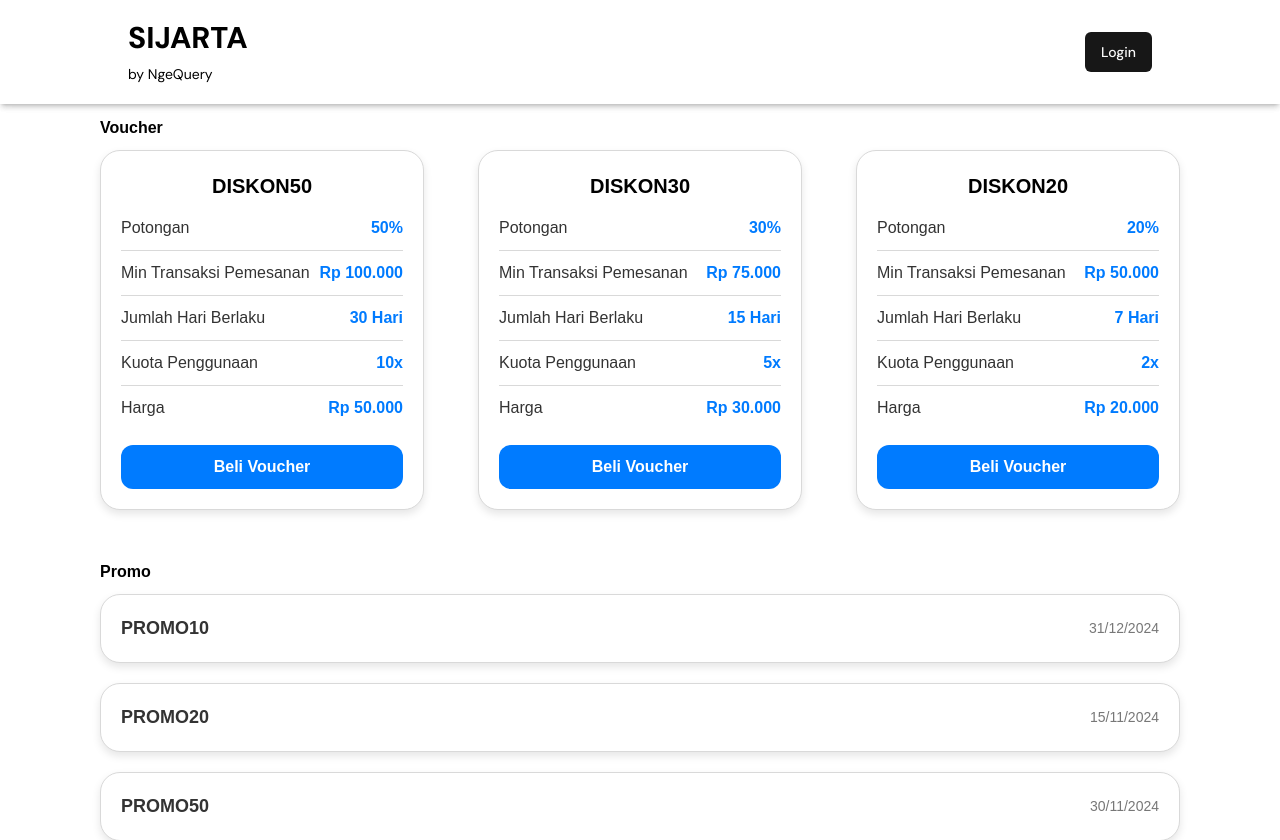
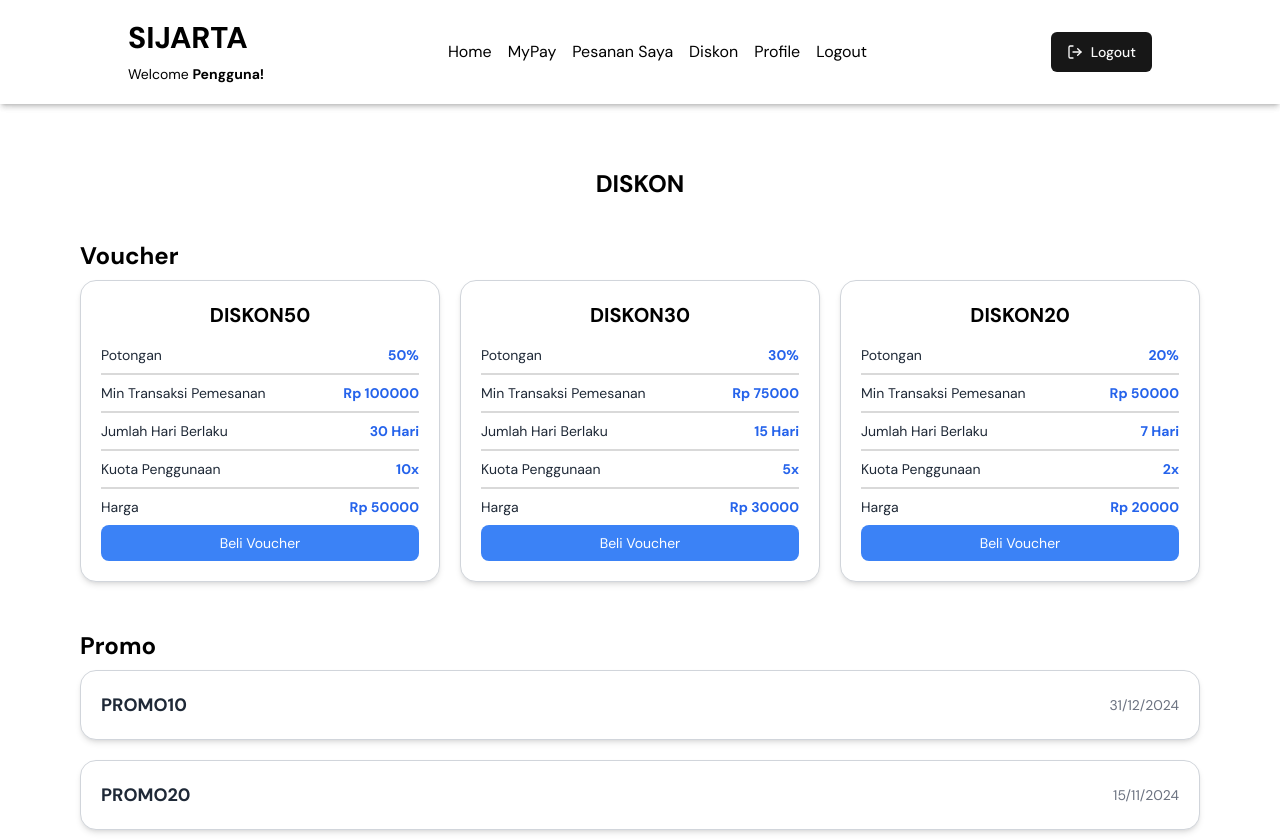
Before and after one commit to Andrew4Coding/sijarta-ngequery, a Next.js app: page /diskon in a window 1280 px wide. Shown: the top 840 px of the page. Built offline with nearby package versions, Linux system fonts and the light colour scheme.

Commit message:
fix: diskon module styling

```diff
--- a/components/layout/Navbar/index.tsx
+++ b/components/layout/Navbar/index.tsx
@@ -1,15 +1,40 @@
 import { Button } from '@/components/ui/button'
+import { LogOut } from 'lucide-react'
+import Link from 'next/link'
 import React from 'react'
 
 export const Navbar = () => {
+  const {role, isAuthenticated} = {role: 'pengguna', isAuthenticated: true}
+
   return (
     <nav className='fixed top-0 w-full bg-white shadow-md px-32 py-5 flex justify-between items-center z-50 font-dmsans'>
       <div className='space-y-2'>
         <h1 className='font-extrabold text-3xl font-dmsans'>SIJARTA</h1>
-        <p className='text-sm'>by NgeQuery</p>
+        <p className='text-sm'>
+          Welcome {' '}
+          <strong>
+            {role === 'pengguna' ? 'Pengguna' : 'Admin'}
+            !
+          </strong>
+        </p>
+      </div>
+      <div className='flex gap-4'>
+        <Link href='/'>Home</Link>
+        <Link href='/mypay'>MyPay</Link>
+        <Link href='/'>Pesanan Saya</Link>
+        <Link href='/diskon'>Diskon</Link>
+        <Link href='/profile'>Profile</Link>
+        <Link href='/login'>Logout</Link>
       </div>
       <div>
-        <Button>Login</Button>
+        {isAuthenticated ?
+          <Button className='gap-2'>
+            <LogOut />
+            Logout
+          </Button>
+          :
+          <Button>Login</Button>
+        }
       </div>
     </nav>
   )
--- /dev/null
+++ b/components/ui/separator.tsx
@@ -0,0 +1,31 @@
+"use client"
+
+import * as React from "react"
+import * as SeparatorPrimitive from "@radix-ui/react-separator"
+
+import { cn } from "@/lib/utils"
+
+const Separator = React.forwardRef<
+  React.ElementRef<typeof SeparatorPrimitive.Root>,
+  React.ComponentPropsWithoutRef<typeof SeparatorPrimitive.Root>
+>(
+  (
+    { className, orientation = "horizontal", decorative = true, ...props },
+    ref
+  ) => (
+    <SeparatorPrimitive.Root
+      ref={ref}
+      decorative={decorative}
+      orientation={orientation}
+      className={cn(
+        "shrink-0 bg-neutral-200 dark:bg-neutral-800",
+        orientation === "horizontal" ? "h-[1px] w-full" : "h-full w-[1px]",
+        className
+      )}
+      {...props}
+    />
+  )
+)
+Separator.displayName = SeparatorPrimitive.Root.displayName
+
+export { Separator }
--- a/modules/DiskonModule/elements/ModalPembelian.tsx
+++ /dev/null
@@ -1,77 +0,0 @@
-"use client";
-
-import React from 'react';
-import { Voucher } from '@/modules/DiskonModule/index';
-
-interface ModalPembelianProps {
-  isModalOpen: boolean;
-  isSuccess: boolean;
-  selectedVoucher: Voucher | null;
-  closeModal: () => void;
-}
-
-const ModalPembelian: React.FC<ModalPembelianProps> = ({
-  isModalOpen,
-  isSuccess,
-  selectedVoucher,
-  closeModal
-}) => {
-  if (!isModalOpen || !selectedVoucher) return null;
-
-  return (
-    <div style={styles.modalOverlay}>
-      <div style={styles.modal}>
-        <h2 style={styles.modalTitle}>{isSuccess ? 'SUKSES' : 'GAGAL'}</h2>
-        <p style={styles.modalMessage}>
-          {isSuccess ? (
-            <>
-              Selamat! Anda berhasil membeli voucher dengan kode <strong>{selectedVoucher.code}</strong>. Voucher ini akan berlaku hingga tanggal <strong>{selectedVoucher.validity}</strong> dengan kuota penggunaan sebanyak <strong>{selectedVoucher.quota}</strong>.
-            </>
-          ) : (
-            <>
-              Maaf, saldo Anda tidak cukup untuk membeli voucher ini. Silakan top-up saldo Anda.
-            </>
-          )}
-        </p>
-        <button style={styles.closeButton} onClick={closeModal}>Tutup</button>
-      </div>
-    </div>
-  );
-};
-
-const styles = {
-  modalOverlay: {
-    position: 'fixed' as 'fixed',  // Ensuring 'fixed' matches expected type
-    top: 0,
-    left: 0,
-    right: 0,
-    bottom: 0,
-    backgroundColor: 'rgba(0, 0, 0, 0.5)',
-    display: 'flex' as 'flex',
-    justifyContent: 'center' as 'center',
-    alignItems: 'center' as 'center',
-  },
-  modal: {
-    backgroundColor: 'white',
-    padding: '20px',
-    borderRadius: '8px',
-    width: '300px',
-    textAlign: 'center' as 'center',
-  },
-  modalTitle: {
-    fontWeight: 'bold',
-    marginBottom: '10px',
-  },
-  modalMessage: {
-    marginBottom: '20px',
-  },
-  closeButton: {
-    padding: '5px 10px',
-    border: '1px solid #d9d9d9',
-    borderRadius: '12px',
-    cursor: 'pointer' as 'pointer',
-  },
-} as const;
-
-
-export default ModalPembelian;
--- a/modules/DiskonModule/index.tsx
+++ b/modules/DiskonModule/index.tsx
@@ -1,43 +1,22 @@
 "use client";
 
-import React, { useState } from 'react';
-import ModalPembelian from '@/modules/DiskonModule/elements/ModalPembelian';
+import { Dialog, DialogContent, DialogHeader, DialogTitle, DialogTrigger } from '@/components/ui/dialog';
+import { Separator } from '@/components/ui/separator';
 
 export interface Voucher {
   code: string;
   discount: string;
-  minTransaction: string;
+  minTransaction: number;
   validity: string;
   quota: string;
-  price: string;
+  price: number;
 }
 
 export const DiskonModule = () => {
-  const [isModalOpen, setIsModalOpen] = useState(false);
-  const [isSuccess, setIsSuccess] = useState(true);
-  const [selectedVoucher, setSelectedVoucher] = useState<Voucher | null>(null);
-
-  const handleVoucherPurchase = (voucher: Voucher) => {
-    const userBalance = 100000;
-    const voucherPrice = parseInt(voucher.price.replace("Rp ", "").replace(".", ""));
-
-    if (userBalance >= voucherPrice) {
-      setIsSuccess(true);
-    } else {
-      setIsSuccess(false);
-    }
-    setSelectedVoucher(voucher);
-    setIsModalOpen(true);
-  };
-
-  const closeModal = () => {
-    setIsModalOpen(false);
-  };
-
   const voucherData: Voucher[] = [
-    { code: "DISKON50", discount: "50%", minTransaction: "Rp 100.000", validity: "30 Hari", quota: "10x", price: "Rp 50.000" },
-    { code: "DISKON30", discount: "30%", minTransaction: "Rp 75.000", validity: "15 Hari", quota: "5x", price: "Rp 30.000" },
-    { code: "DISKON20", discount: "20%", minTransaction: "Rp 50.000", validity: "7 Hari", quota: "2x", price: "Rp 20.000" },
+    { code: "DISKON50", discount: "50%", minTransaction: 100000, validity: "30 Hari", quota: "10x", price: 50000 },
+    { code: "DISKON30", discount: "30%", minTransaction: 75000, validity: "15 Hari", quota: "5x", price: 30000 },
+    { code: "DISKON20", discount: "20%", minTransaction: 50000, validity: "7 Hari", quota: "2x", price: 20000 },
   ];
 
   const promoData = [
@@ -47,173 +26,84 @@ export const DiskonModule = () => {
   ];
 
   return (
-    <div style={styles.pageContainer}>
-      <h1 style={styles.title}>DISKON</h1>
+    <div className="px-10 md:px-20 font-dmsans py-32">
+      <h1 className="text-center font-bold text-2xl my-10">DISKON</h1>
 
       {/* Voucher Section */}
-      <section style={styles.section}>
-        <h2 style={styles.sectionTitle}>Voucher</h2>
-        <div style={styles.voucherContainer}>
+      <section className="mb-12">
+        <h2 className="font-bold mb-2 text-2xl">Voucher</h2>
+        <div className="grid grid-cols-1 sm:grid-cols-2 md:grid-cols-3 flex-wrap gap-5 justify-between">
           {voucherData.map((voucher, index) => (
-            <div key={index} style={styles.voucherBox}>
-              <h3 style={styles.voucherTitle}>{voucher.code}</h3>
-              <div style={styles.voucherDetail}>
-                <span style={styles.voucherLabel}>Potongan</span>
-                <span style={styles.voucherValue}>{voucher.discount}</span>
+            <div key={index} className="w-full border border-gray-300 p-5 rounded-2xl bg-white shadow-md">
+              <h3 className="font-bold text-xl text-center mb-4">{voucher.code}</h3>
+              <div className="flex justify-between items-center mb-2">
+                <span className="text-gray-800 text-sm">Potongan</span>
+                <span className="text-blue-600 font-bold text-xs md:text-sm">{voucher.discount}</span>
               </div>
-              <hr style={styles.divider} />
-              <div style={styles.voucherDetail}>
-                <span style={styles.voucherLabel}>Min Transaksi Pemesanan</span>
-                <span style={styles.voucherValue}>{voucher.minTransaction}</span>
+              <Separator className='my-2 border-[0.5px] border-black/5' />
+              <div className="flex justify-between items-center mb-2">
+                <span className="text-gray-800 text-xs md:text-sm">Min Transaksi Pemesanan</span>
+                <span className="text-blue-600 font-bold text-xs md:text-sm">Rp {voucher.minTransaction}</span>
               </div>
-              <hr style={styles.divider} />
-              <div style={styles.voucherDetail}>
-                <span style={styles.voucherLabel}>Jumlah Hari Berlaku</span>
-                <span style={styles.voucherValue}>{voucher.validity}</span>
+              <Separator className='my-2 border-[0.5px] border-black/5' />
+              <div className="flex justify-between items-center mb-2">
+                <span className="text-gray-800 text-xs md:text-sm">Jumlah Hari Berlaku</span>
+                <span className="text-blue-600 font-bold text-xs md:text-sm">{voucher.validity}</span>
               </div>
-              <hr style={styles.divider} />
-              <div style={styles.voucherDetail}>
-                <span style={styles.voucherLabel}>Kuota Penggunaan</span>
-                <span style={styles.voucherValue}>{voucher.quota}</span>
+              <Separator className='my-2 border-[0.5px] border-black/5' />
+              <div className="flex justify-between items-center mb-2">
+                <span className="text-gray-800 text-xs md:text-sm">Kuota Penggunaan</span>
+                <span className="text-blue-600 font-bold text-xs md:text-sm">{voucher.quota}</span>
               </div>
-              <hr style={styles.divider} />
-              <div style={styles.voucherDetail}>
-                <span style={styles.voucherLabel}>Harga</span>
-                <span style={styles.voucherValue}>{voucher.price}</span>
+              <Separator className='my-2 border-[0.5px] border-black/5' />
+              <div className="flex justify-between items-center mb-2">
+                <span className="text-gray-800 text-xs md:text-sm">Harga</span>
+                <span className="text-blue-600 font-bold text-xs md:text-sm">Rp {voucher.price}</span>
               </div>
-              <button style={styles.buyButton} onClick={() => handleVoucherPurchase(voucher)}>Beli Voucher</button>
+              <Dialog>
+                <DialogTrigger className="w-full bg-blue-500 text-white py-2 rounded-lg text-sm hover:bg-blue-600 duration-300">
+                  Beli Voucher
+                </DialogTrigger>
+                <DialogContent>
+                  <DialogHeader>
+                    <DialogTitle className="text-center">{voucher.price >= 10000 ? 'Sukses' : 'Gagal' }</DialogTitle>
+                  </DialogHeader>
+                  <div className="flex flex-col gap-2">
+                    <p className="mb-4">
+                      {(
+                        voucher.price >= 10000
+                      ) ? (
+                        <>
+                          Selamat! Anda berhasil membeli voucher dengan kode <strong>{voucher.code}</strong>. Voucher ini akan berlaku hingga tanggal <strong>{voucher.validity}</strong> dengan kuota penggunaan sebanyak <strong>{voucher.quota}</strong>.
+                        </>
+                      ) : (
+                        <>
+                          Maaf, saldo Anda tidak cukup untuk membeli voucher ini. Silakan top-up saldo Anda.
+                        </>
+                      )}
+                    </p>
+                  </div>
+                </DialogContent>
+              </Dialog>
             </div>
           ))}
         </div>
       </section>
 
       {/* Promo Section */}
-      <section style={styles.section}>
-        <h2 style={styles.sectionTitle}>Promo</h2>
-        <div style={styles.promoContainer}>
+      <section className="mb-12">
+        <h2 className="font-bold mb-2 text-2xl">Promo</h2>
+        <div className="flex flex-col gap-5">
           {promoData.map((promo, index) => (
-            <div key={index} style={styles.promoBox}>
-              <div style={styles.promoRow}>
-                <span style={styles.promoCode}>{promo.code}</span>
-                <span style={styles.promoEndDate}>{promo.endDate}</span>
-              </div>
+            <div key={index} className="border border-gray-300 p-5 rounded-2xl bg-white shadow-md flex justify-between items-center">
+              <span className="font-bold text-lg text-gray-800">{promo.code}</span>
+              <span className="text-gray-500 text-sm">{promo.endDate}</span>
             </div>
           ))}
         </div>
       </section>
-
-      {/* Use ModalPembelian component */}
-      <ModalPembelian
-        isModalOpen={isModalOpen}
-        isSuccess={isSuccess}
-        selectedVoucher={selectedVoucher}
-        closeModal={closeModal}
-      />
     </div>
   );
 };
 
-const styles = {
-  pageContainer: {
-    padding: '20px',
-    marginLeft: '80px',
-    marginRight: '80px',
-  },
-  title: {
-    textAlign: 'center' as 'center',
-    fontWeight: 'bold',
-    fontSize: '24px',
-    marginTop: '40px',
-    marginBottom: '20px',
-  },
-  section: {
-    marginBottom: '50px',
-  },
-  sectionTitle: {
-    fontWeight: 'bold',
-    marginBottom: '10px',
-  },
-  voucherContainer: {
-    display: 'flex',
-    flexWrap: 'wrap' as 'wrap',
-    gap: '20px',
-    justifyContent: 'space-between',
-  },
-  voucherBox: {
-    width: '30%',
-    border: '1px solid #d9d9d9',
-    padding: '20px',
-    borderRadius: '20px',
-    backgroundColor: '#ffffff',
-    boxShadow: '0px 4px 8px rgba(0, 0, 0, 0.1)',
-  },
-  voucherTitle: {
-    fontWeight: 'bold',
-    fontSize: '20px',
-    textAlign: 'center' as 'center',
-    marginBottom: '15px',
-  },
-  voucherDetail: {
-    display: 'flex',
-    justifyContent: 'space-between',
-    alignItems: 'center',
-    marginBottom: '10px',
-  },
-  voucherLabel: {
-    color: '#333',
-    fontSize: '16px',
-  },
-  voucherValue: {
-    color: '#007BFF',
-    fontSize: '16px',
-    fontWeight: 'bold',
-  },
-  divider: {
-    border: 'none',
-    borderTop: '1px solid #d9d9d9',
-    margin: '10px 0',
-  },
-  buyButton: {
-    marginTop: '15px',
-    width: '100%',
-    padding: '10px',
-    border: 'none',
-    borderRadius: '12px',
-    backgroundColor: '#007BFF',
-    color: '#fff',
-    fontWeight: 'bold',
-    cursor: 'pointer',
-  },
-  promoContainer: {
-    display: 'flex',
-    flexDirection: 'column',
-    gap: '20px',
-  },
-  promoBox: {
-    border: '1px solid #d9d9d9',
-    padding: '20px',
-    borderRadius: '20px',
-    backgroundColor: '#ffffff',
-    boxShadow: '0px 4px 8px rgba(0, 0, 0, 0.1)',
-    display: 'flex',
-    justifyContent: 'space-between',
-    alignItems: 'center',
-  },
-  promoRow: {
-    display: 'flex',
-    justifyContent: 'space-between',
-    alignItems: 'center',
-    width: '100%',
-  },
-  promoCode: {
-    fontWeight: 'bold',
-    color: '#333',
-    fontSize: '18px',
-  },
-  promoEndDate: {
-    color: '#777',
-    fontSize: '14px',
-  },
-} as const;
-
 export default DiskonModule;
--- a/package.json
+++ b/package.json
@@ -13,6 +13,7 @@
     "@radix-ui/react-dialog": "^1.1.2",
     "@radix-ui/react-label": "^2.1.0",
     "@radix-ui/react-popover": "^1.1.2",
+    "@radix-ui/react-separator": "^1.1.0",
     "@radix-ui/react-slot": "^1.1.0",
     "@radix-ui/react-tabs": "^1.1.1",
     "class-variance-authority": "^0.7.0",
```
Also changed, not shown: 1 other file (tests, documents, lock files or other folders).
